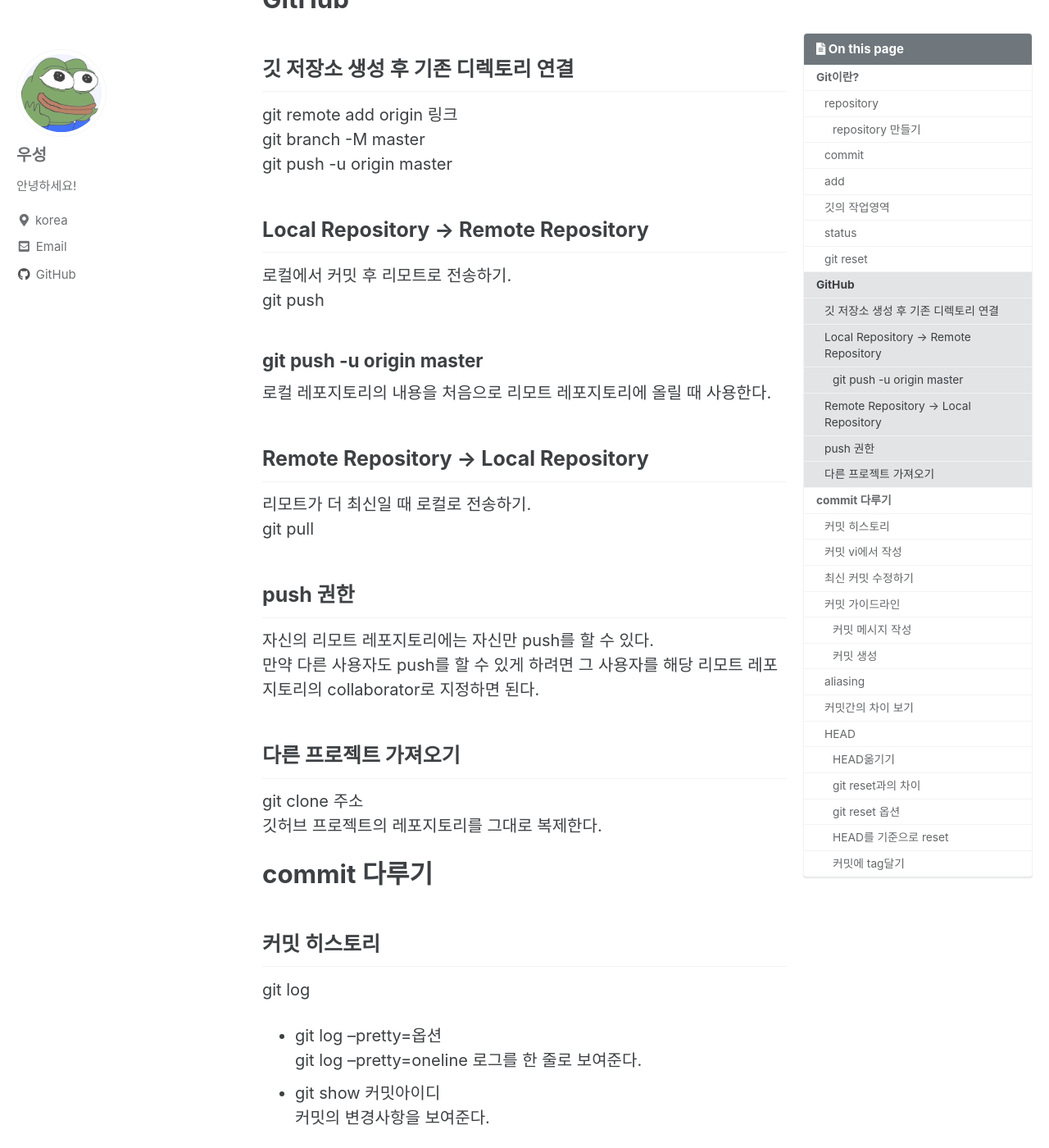
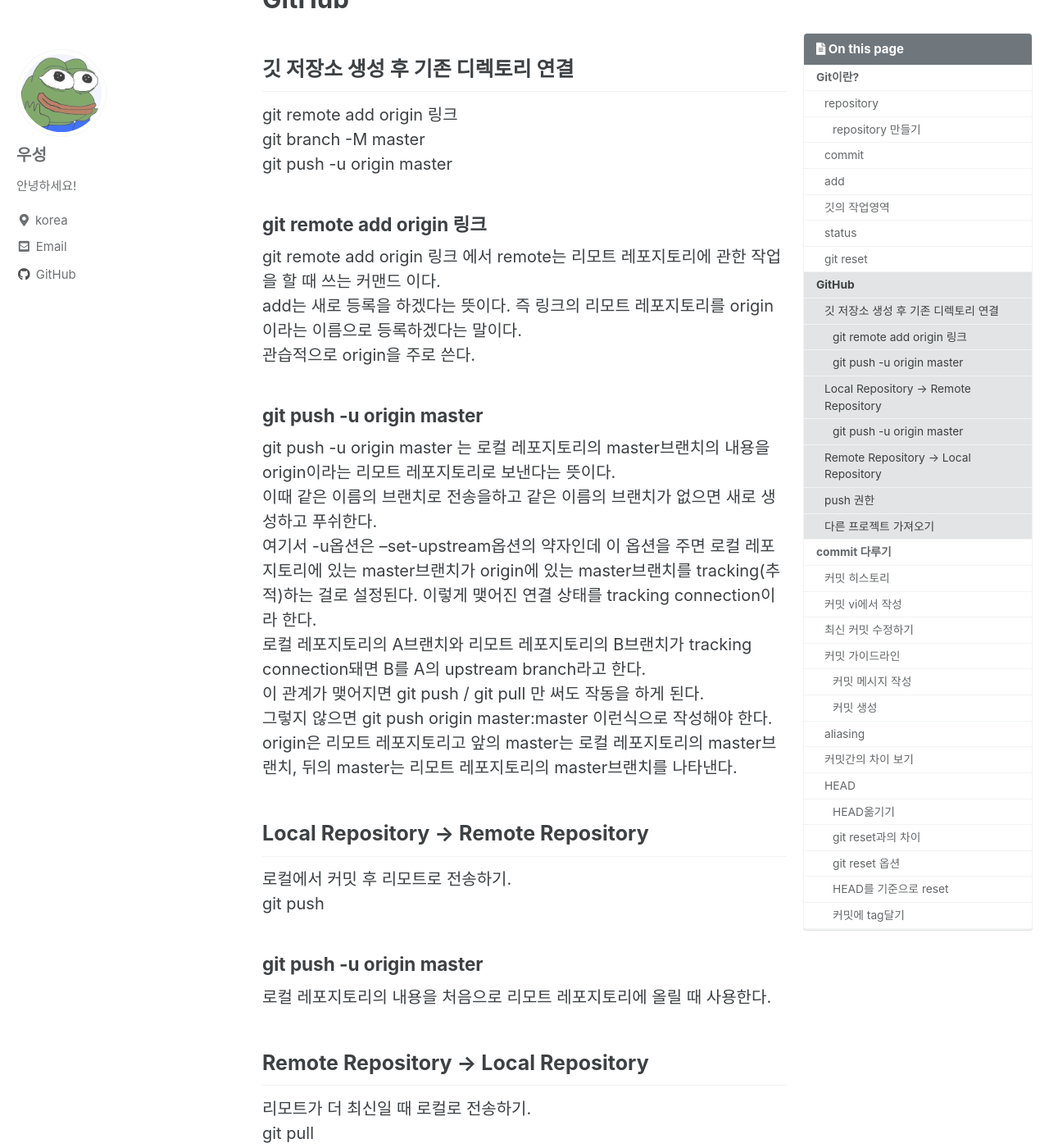
Before and after one commit to wooseongryu/wooseongryu.github.io, a Jekyll site: the page built from _posts/2022-09-03-GIT-base.md, in a window 1280 px wide and 1400 px high, scrolled down 2173 px. Shown: the whole window at 82% size. Built offline with Jekyll 4.4.1, drawn with Linux system fonts in a browser that asks for light colours; cached includes are drawn as plain includes; some web fonts are replaced; comment, search, counter and statistics services are not loaded.

Commit message:
깃 연결 내용 추가
git remote add origin과 git push -u origin master내용 부가설명 추가.

```diff
--- a/_posts/2022-09-03-GIT-base.md
+++ b/_posts/2022-09-03-GIT-base.md
@@ -75,6 +75,19 @@ staging area에서 파일 제거
 git remote add origin 링크
 git branch -M master
 git push -u origin master
+### git remote add origin 링크
+git remote add origin 링크 에서 remote는 리모트 레포지토리에 관한 작업을 할 때 쓰는 커맨드 이다.
+add는 새로 등록을 하겠다는 뜻이다. 즉 링크의 리모트 레포지토리를 origin이라는 이름으로 등록하겠다는 말이다.
+관습적으로 origin을 주로 쓴다.
+### git push -u origin master
+git push -u origin master 는 로컬 레포지토리의 master브랜치의 내용을 origin이라는 리모트 레포지토리로 보낸다는 뜻이다.
+이때 같은 이름의 브랜치로 전송을하고 같은 이름의 브랜치가 없으면 새로 생성하고 푸쉬한다.
+여기서 -u옵션은 --set-upstream옵션의 약자인데 이 옵션을 주면 로컬 레포지토리에 있는 master브랜치가 origin에 있는 master브랜치를 tracking(추적)하는 걸로 설정된다. 이렇게 맺어진 연결 상태를 tracking connection이라 한다.
+로컬 레포지토리의 A브랜치와 리모트 레포지토리의 B브랜치가 tracking connection돼면 B를 A의 upstream branch라고 한다.
+이 관계가 맺어지면 git push / git pull 만 써도 작동을 하게 된다.
+그렇지 않으면 git push origin master:master 이런식으로 작성해야 한다.
+origin은 리모트 레포지토리고 앞의 master는 로컬 레포지토리의 master브랜치, 뒤의 master는 리모트 레포지토리의 master브랜치를 나타낸다.
+
 
 ## Local Repository -> Remote Repository
 로컬에서 커밋 후 리모트로 전송하기.
```
